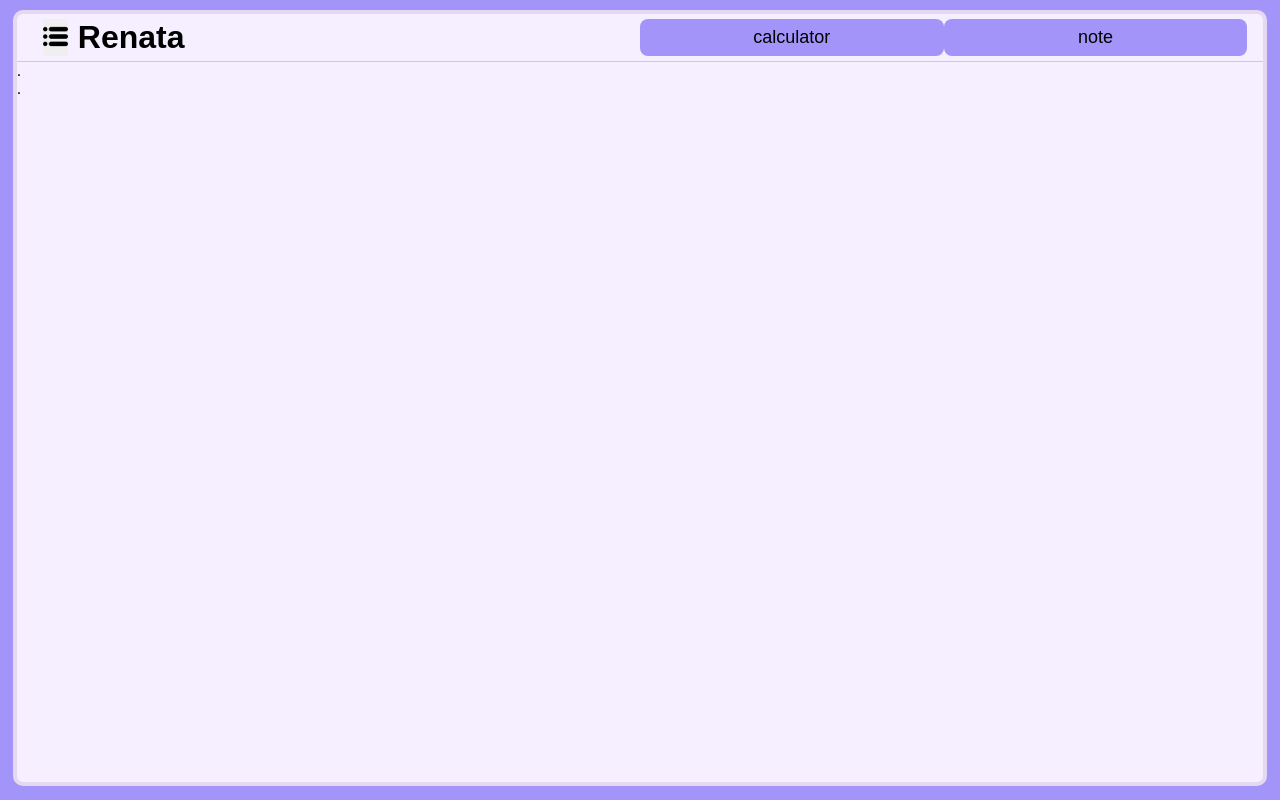
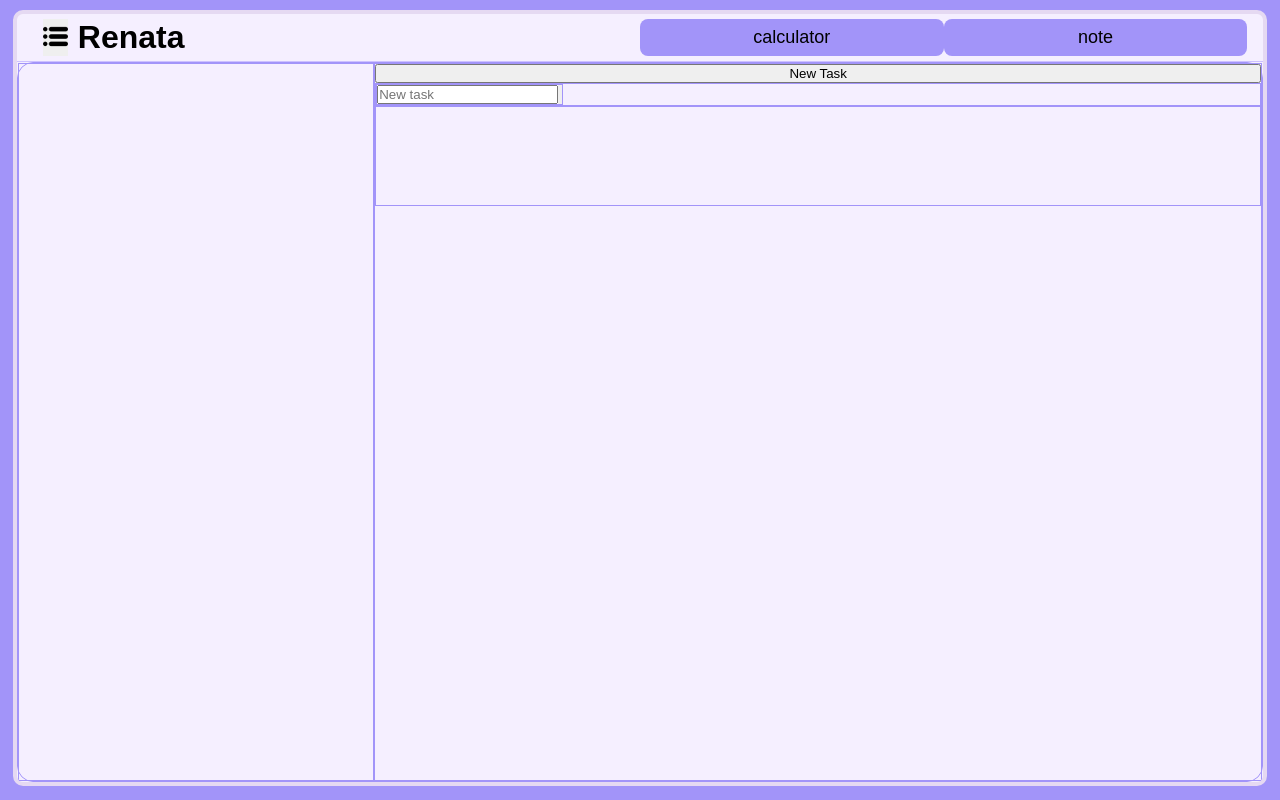
Before and after one commit to emersonmm20/RenataApp, a React (Create React App) app: page / in a window 1280 px wide. Built offline with nearby package versions, Linux system fonts and the light colour scheme; the HTML template or start-up script is replaced by a standard one.

Commit message:
arreglos del menu e individualizacion de su css

```diff
--- a/src/App.css
+++ b/src/App.css
@@ -94,39 +94,23 @@ body{
   flex-wrap: nowrap;
 }
 
-
-
-
-
-
-/* ---------------------------Menu------------------- */
-.show-menu-button{
-  background-color: none;
-  border: none;
-  margin: 0 10px;
+/* ---------------------------view------------------- */
+.view {
+  display: flex;
+  border: 1px solid var(--blue);
+  border-radius: 16px;
+  flex: 1;
 }
-.show-menu-button img{
-  width: 25px;
-  height: 25px;
+.view div{
+  display: flex;
+  border: 1px solid var(--blue);
 }
-.show-menu-button img:hover{
-  transform: scale(1.1);
-  cursor: pointer;
-
-  transition: .2s;
+.stadistics{
+  flex: .4;
 }
-
-#menu-container{
-  display: none;
-  position: relative;
+.todo-list{
+  flex: 1;
 }
-
-#menu-container button img{
-  width: 24px;
-  height: 24px;
-}
-
-#menu-container button{
-  background-color: none;
+.todo-list .list{
   border: none;
 }
--- a/src/App.js
+++ b/src/App.js
@@ -1,25 +1,25 @@
 import logo from './logo.svg';
-import {TODO,Statistics,Menu} from './components/tasks.js';
+import {Statistics,Menu} from './components/tasks.js';
+import {TODO} from './components/TODO.js'
 import './App.css';
 import { useState } from 'react';
 
 function App() {
-
   const [menuActive,setMenuActive]= useState(false)
 
   const showMenu=()=>{
+
+    const divMenu=document.getElementById("menu-container")
+    // const divMenuChild=document.getElementById("menu")
     if (menuActive){
-      document.getElementById("menu-container").style.display="flex"
-
+      divMenu.style.display="flex"
     }
     else{
-      document.getElementById("menu-container").style.display="none"
+      divMenu.style.display="none"
     }
     setMenuActive(!menuActive)
 
   }
-
-
 
   return (
     <div className="App">
@@ -37,17 +37,15 @@ function App() {
         </div>
       </div>
       {/* ___________________MENU_____________________ */}
-      <div id='menu-container'>
+      <div id='menu-container' onClick={showMenu}>
 
         <Menu/>
-        <button onClick={showMenu}><img src={require('./icons/close.png')} /></button>
       </div>
-      {/* ___________________MENU_____________________ */}
+      {/* ___________________view_____________________ */}
       <div className='view'>
       <Statistics/>
       <TODO />
       </div>
-
 
     </div>
   );
--- /dev/null
+++ b/src/components/TODO.js
@@ -0,0 +1,61 @@
+import {useState} from 'react'
+import './tasks.css'
+
+
+
+
+export const TODO = ()=>{
+
+    const [todo,setTodo]=useState([])
+
+    const [display,setDisplay]=useState(false)
+
+    const changeDisplay=()=>{
+
+        const divList =document.getElementById("list-container").style
+        const divInput=document.getElementById("div-input").style
+
+        if(display){
+            divList.display="none"
+            divInput.display="flex"
+        }
+        else{
+            divList.display="flex"
+            divInput.display="none"
+        }
+
+        setDisplay(!display)
+
+    }
+
+
+    return (
+        <div className="todo-list">
+            <button id='open-new-task' onClick={changeDisplay}>New Task</button>
+            {/* NEW TASK------------------------------- */}
+            <div className='input' id='div-input'>
+                <div>
+                    <input type='text' id='input' placeholder='New task'/>
+                    <button id='send-task'></button>
+                </div>
+            </div>
+            {/*--------------------- list ---------------------- */}
+            <div className='list-container'>
+                {/* TODO LIST---------------------- */}
+                <div className='list' id='TODO'>
+
+                </div>
+                {/* IN PROGRESS---------------------- */}
+                <div className='list' id='inProgress'>
+
+                </div>
+                {/*COMPLETED---------------------- */}
+                <div className='list' id='completed'>
+
+                </div>
+            </div>
+
+
+        </div>
+    );
+}
--- /dev/null
+++ b/src/components/menu.css
@@ -0,0 +1,58 @@
+:root{
+--white:#F5EFFF;
+--second-white:#E5D9F2;
+--grey:#CDC1FF;
+--blue:#A294F9;
+}
+
+
+
+.show-menu-button{
+background-color: none;
+border: none;
+margin: 0 10px;
+}
+.show-menu-button img{
+width: 25px;
+height: 25px;
+}
+.show-menu-button img:hover{
+transform: scale(1.1);
+cursor: pointer;
+
+transition: .2s;
+}
+
+#menu-container{
+display: none;
+position: relative;
+}
+
+#menu-container button img{
+width: 24px;
+height: 24px;
+}
+
+#menu-container button{
+background-color: none;
+border: none;
+}
+#menu-container {
+position: absolute;
+top: 0;
+left: 0;
+background: #0000006b;
+height: 100%;
+width: 100%;
+
+}
+#menu {
+width: 30%;
+max-width: 300px;
+background-color: var(--grey);
+display: flex;
+flex-direction: column;
+align-items: center;
+padding: 1.5%;
+
+}
--- /dev/null
+++ b/src/components/menu/Project.js
@@ -0,0 +1,7 @@
+
+
+export const Project = ({name})=>{
+    return (
+        <div className="project"><p>{name}</p></div>
+    )
+}
--- /dev/null
+++ b/src/components/menu/UserData.js
@@ -0,0 +1,11 @@
+import './userData.css'
+
+export const UserData=({userImg,name})=>{
+    return (
+        <div id="user-data">
+            <div className="user-img"><img src={userImg}></img></div>
+            <p>{name}</p>
+
+        </div>
+    )
+}
--- /dev/null
+++ b/src/components/menu/index.js
@@ -0,0 +1,2 @@
+export * from './Project'
+export * from './UserData'
--- /dev/null
+++ b/src/components/menu/userData.css
@@ -0,0 +1,46 @@
+:root{
+--white:#F5EFFF;
+--second-white:#E5D9F2;
+--grey:#CDC1FF;
+--blue:#A294F9;
+}
+
+#user-data {
+display: flex;
+flex-direction: column;
+align-items: center;
+justify-content: center;
+}
+#user-data .user-img{
+display: flex;
+justify-content: center;
+}
+#user-data img{
+width: 75%;
+border-radius: 50%;
+margin-bottom: 16px;
+}
+#user-data p{
+margin-bottom: 16px;
+}
+
+.projects-contain{
+width: 100%;
+}
+.projects-contain hr{
+border: none;
+border-bottom: 1px solid #000;
+margin: 20px 0;
+}
+.project{
+    background-color: var(--blue);
+    padding: 10px 5px;
+    border-radius: 8px;
+    transition: .5s;
+    margin-bottom: 5px
+}
+.project:hover {
+    background-color: var(--grey);
+    cursor: pointer;
+    transition: .2s;
+}
--- a/src/components/tasks.css
+++ b/src/components/tasks.css
@@ -4,3 +4,16 @@
     --grey:#CDC1FF;
     --blue:#A294F9;
 }
+
+.todo-list {
+    display: flex;
+    flex-direction: column;
+}
+#div-input{
+    display: flex;
+}
+
+.list-container{
+    height: 100px;
+
+}
--- a/src/components/tasks.js
+++ b/src/components/tasks.js
@@ -1,24 +1,32 @@
+import { Project,UserData } from "./menu"
+import './menu.css'
 
-export const TODO = ()=>{
-    return (
-        <div className="todo-list">
-            <p>.</p>
-        </div>
-    );
-}
-export const Statistics = ()=>{
+
+export const Statistics = ({toBeDone,inProgress,completed})=>{
     return (
         <div className="stadistics">
-            <p>.</p>
+            {/* <div className="circle"></div>
+            <p>tasks to be done: <span id={ToBeDone}></span></p>
+            <p>Tasks in progress: <span id={inProgress}></span></p>
+            <p>Tasks completed: <span id={completed}></span></p> */}
         </div>
     )
 }
-export const Menu = (close)=>{
+export const Menu = ()=>{
 
 
     return (
-        <div id="menu">
-            <p>aaaaaaaaaaasldkjhasdljashd</p>
+        <div id="menu" onClick={(e)=>{e.stopPropagation()}}>
+            <UserData name="Emerson" userImg={require("../imgs/profile1.jpg")}/>
+            <div className="projects-contain">
+                <div><p>Projects:</p><hr/></div>
+                <div id="projects-list">
+                    <Project name="buscar cualquier cosa"/> {/*COMPONENTE EXTERNO "PROJECT"*/}
+                    <Project name="realizar las 3 listas 'ToDo list'"/>
+                    <Project name="Mejorar la pagina"/>
+                    <Project name="crear un icono o imagen para la app"/>
+                </div>
+            </div>
         </div>
     )
 }
```
Also changed, not shown: src/imgs/profile1.jpg (added).
